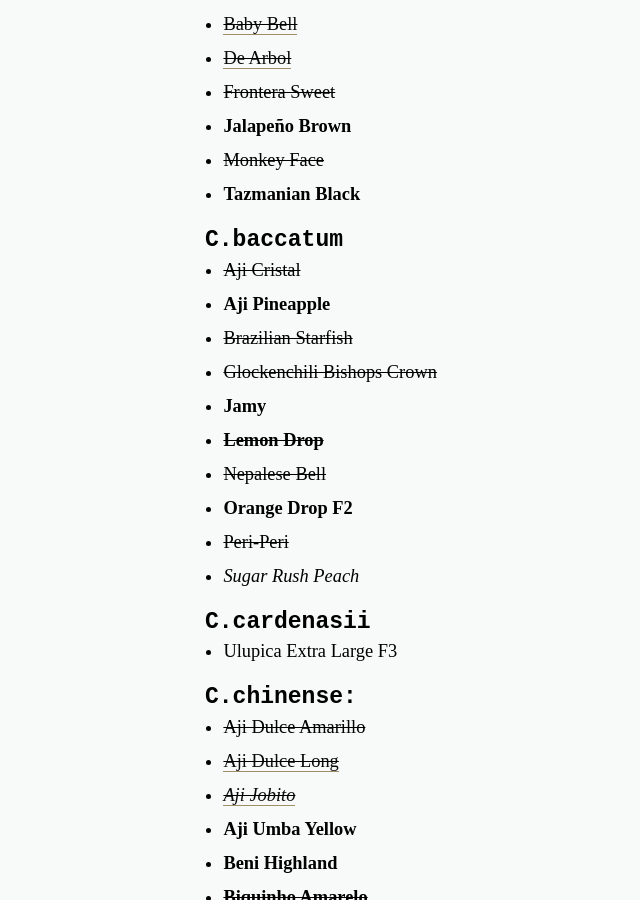
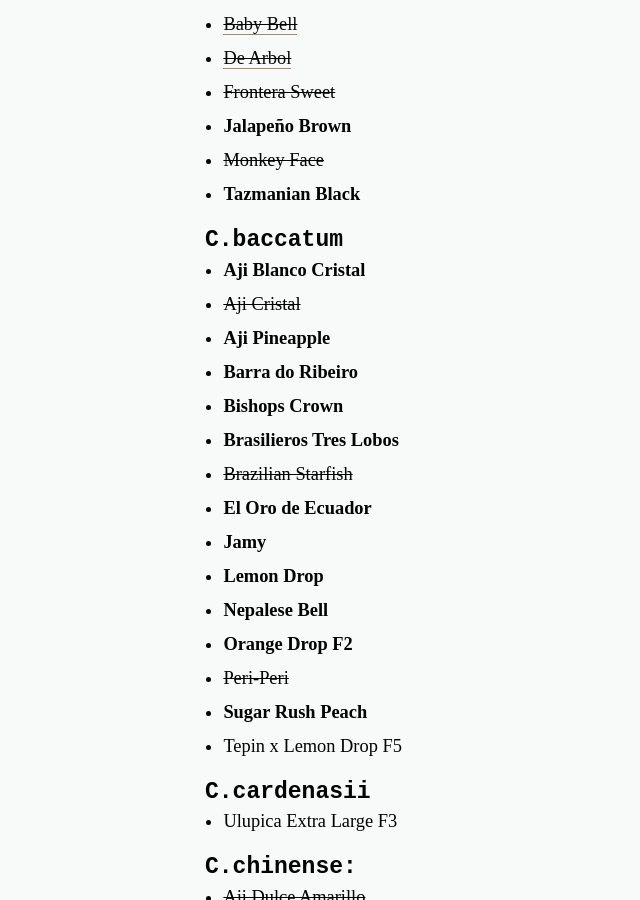
Before and after one commit to iamsebastian/blog.sebastian.science, a Jekyll site: the page built from _posts/2017-05-22-capsicum-planung-2018.markdown, in a window 1280 px wide and 900 px high, scrolled down 960 px. Shown: the whole window, without its empty margins (83-723 px from the left). Built offline with Jekyll 4.4.1, drawn with Linux system fonts in a browser that asks for light colours; some of the changed text lies outside the part shown.

```diff
--- a/_posts/2017-05-22-capsicum-planung-2018.markdown
+++ b/_posts/2017-05-22-capsicum-planung-2018.markdown
@@ -25,16 +25,21 @@ Kursiv-geschriebene Sorten sind Empfehlungen
 - **Tazmanian Black**
 
 #### C.baccatum
+- **Aji Blanco Cristal**
 - ~~Aji Cristal~~
 - **Aji Pineapple**
+- **Barra do Ribeiro**
+- **Bishops Crown**
+- **Brasilieros Tres Lobos**
 - ~~Brazilian Starfish~~
-- ~~Glockenchili Bishops Crown~~
+- **El Oro de Ecuador**
 - **Jamy**
-- **~~Lemon Drop~~**
-- ~~Nepalese Bell~~
+- **Lemon Drop**
+- **Nepalese Bell**
 - **Orange Drop F2**
 - ~~Peri-Peri~~
-- *Sugar Rush Peach*
+- **Sugar Rush Peach**
+- Tepin x Lemon Drop F5
 
 #### C.cardenasii
 - Ulupica Extra Large F3
```
Also changed, not shown: other parts of _posts/2017-05-22-capsicum-planung-2018.markdown (+7 -2 lines), _data/seeds.yaml (+4 -4 lines).
